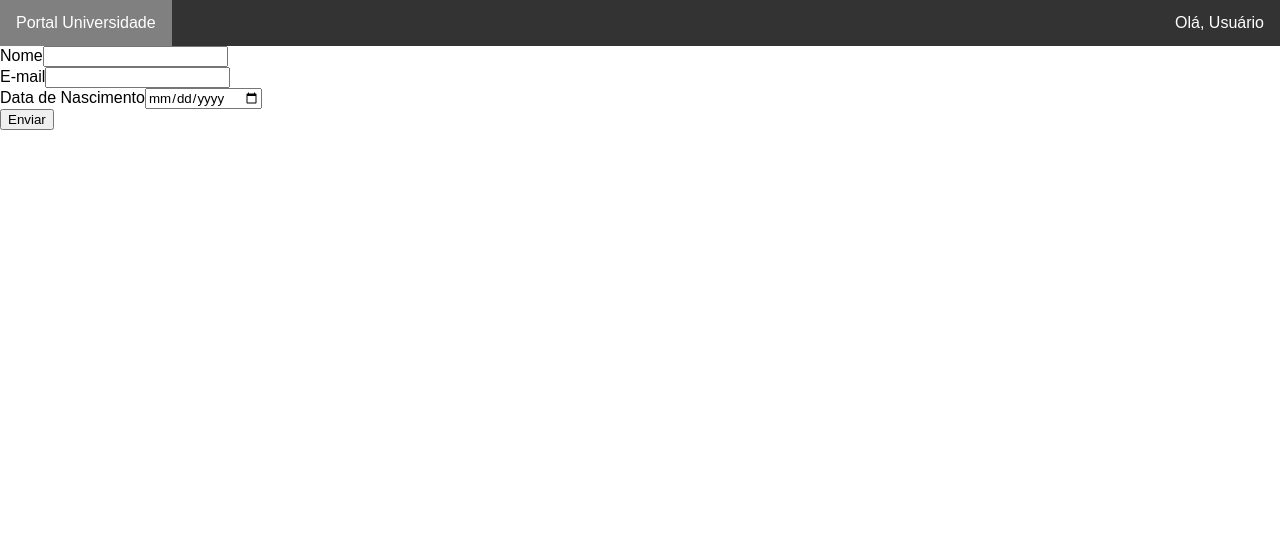
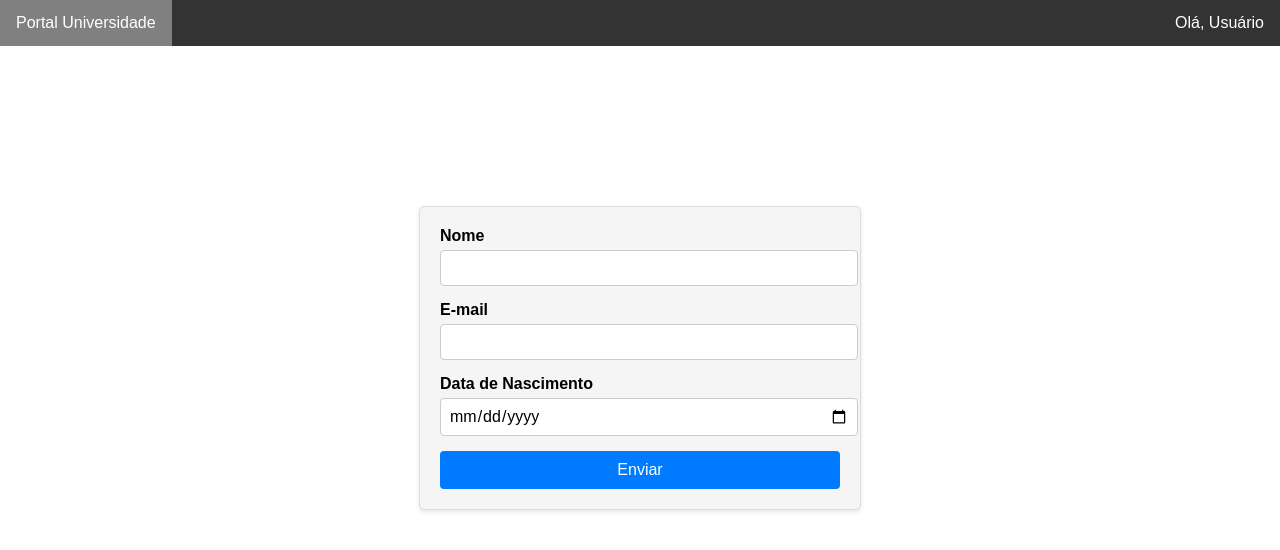
Before and after one commit to lucianogomes02/portal-universidade, a Vue app: page /notas/edit in a window 1280 px wide. Shown: the top 550 px of the page. Built offline with nearby package versions, Linux system fonts and the light colour scheme; sample sign-in values are in the browser's storage; a web font is replaced by a local one.

Commit message:
style(src/components/UsersFormComponent.vue): apply form style

```diff
--- a/src/components/UsersFormComponent.vue
+++ b/src/components/UsersFormComponent.vue
@@ -58,5 +58,51 @@ export default {
 </script>
 
 <style scoped>
+.form-container {
+  width: 50vh;
+  padding: 20px;
+  margin-top: 20vh;
+  background-color: #f5f5f5;
+  border: 1px solid #ddd;
+  border-radius: 5px;
+  box-shadow: 0 2px 4px rgba(0, 0, 0, 0.1);
 
+  display: flex;
+  flex-direction: column;
+  justify-content: center;
+}
+
+.form-group {
+  margin-bottom: 15px;
+}
+
+.form-label {
+  font-weight: bold;
+  display: block;
+  margin-bottom: 5px;
+}
+
+.form-input {
+  width: 100%;
+  padding: 8px;
+  font-size: 16px;
+  border: 1px solid #ccc;
+  border-radius: 4px;
+}
+
+button {
+  display: inline-block;
+  padding: 10px 20px;
+  background-color: #007bff;
+  color: #fff;
+  border: none;
+  border-radius: 4px;
+  font-size: 16px;
+  cursor: pointer;
+  transition: background-color 0.3s ease;
+}
+
+button:hover {
+  background-color: #0056b3;
+}
 </style>
--- a/src/views/users/UsersEditOrRegisterView.vue
+++ b/src/views/users/UsersEditOrRegisterView.vue
@@ -1,6 +1,8 @@
 <template>
   <NavigationMenu :user="user"/>
-  <UsersFormComponent :userData="userDataToEdit"/>
+  <div class="form-main-container">
+    <UsersFormComponent :userData="userDataToEdit"/>
+  </div>
 </template>
 
 <script>
@@ -18,5 +20,9 @@ export default {
 </script>
 
 <style scoped>
-
+.form-main-container{
+  display: flex;
+  justify-content: center;
+  align-items: center;
+}
 </style>
```
